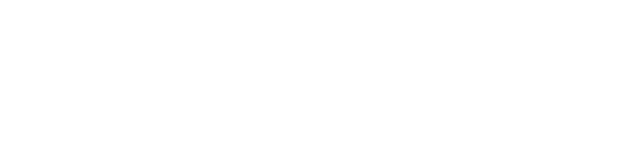
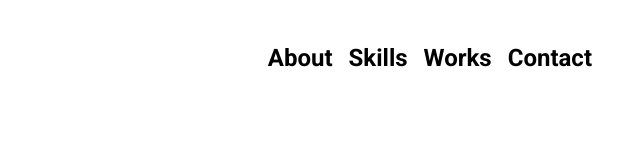
Before and after one commit to danmkt00/My-Portfolio, a website: page index.html in a window 1280 px wide. Shown: the whole page, without its empty margins (640-1280 px from the left). Drawn offline with nearby package versions, Linux system fonts and the light colour scheme.

Commit message:
add navigation bar

```diff
--- a/index.html
+++ b/index.html
@@ -5,8 +5,34 @@
     <link rel="icon" type="image/svg+xml" href="./client/assets/favicon.ico" />
     <meta name="viewport" content="width=device-width, initial-scale=1.0" />
     <title>project!</title>
-
+    <link
+      href="https://cdn.jsdelivr.net/npm/bootstrap@5.1.3/dist/css/bootstrap.min.css"
+      rel="stylesheet"
+      integrity="sha384-1BmE4kWBq78iYhFldvKuhfTAU6auU8tT94WrHftjDbrCEXSU1oBoqyl2QvZ6jIW3"
+      crossorigin="anonymous"
+    />
     <link href="./styles/index.css" rel="stylesheet" />
   </head>
-  <body></body>
+
+  <body>
+    <!-- Navigation bar -->
+    <nav class="navbar navbar-expand py-0">
+      <div class="collapse navbar-collapse justify-content-end" id="navbarNav">
+        <ul class="navbar-nav">
+          <li class="nav-item">
+            <a href="#about" class="nav-link nav-text py-0">About</a>
+          </li>
+          <li class="nav-item">
+            <a href="#skills" class="nav-link nav-text py-0">Skills</a>
+          </li>
+          <li class="nav-item">
+            <a href="#works" class="nav-link nav-text py-0">Works</a>
+          </li>
+          <li class="nav-item">
+            <a href="#contact" class="nav-link nav-text py-0">Contact</a>
+          </li>
+        </ul>
+      </div>
+    </nav>
+  </body>
 </html>
--- a/styles/something.css
+++ b/styles/something.css
@@ -1,3 +1,25 @@
+@import url("https://fonts.googleapis.com/css2?family=Permanent+Marker&family=Roboto:wght@100;300;400;500;700;900&display=swap");
+
 body {
-  background-color: white;
+  padding: 40px;
+  overflow-x: hidden;
 }
+
+a {
+  text-decoration: none;
+}
+
+a:hover {
+  color: #006d77;
+}
+
+.nav-link:hover {
+  color: #006d77;
+}
+
+.nav-text {
+  font-family: Roboto, sans-serif;
+  font-weight: 700;
+  font-size: 24px;
+  color: black;
+}
```
Also changed, not shown: assets/Arrow1.png (added), assets/Arrow2.png (added), assets/Arrow3.png (added), assets/Arrow4.png (added), assets/Arrow5.png (added), assets/black-instagram.svg (added), assets/dev-community.svg (added), assets/dev.svg (added), assets/email.svg (added), assets/github.svg (added), assets/linkedin-square.svg (added), assets/man-working.svg (added), assets/twitter.svg (added), 1 other file.
